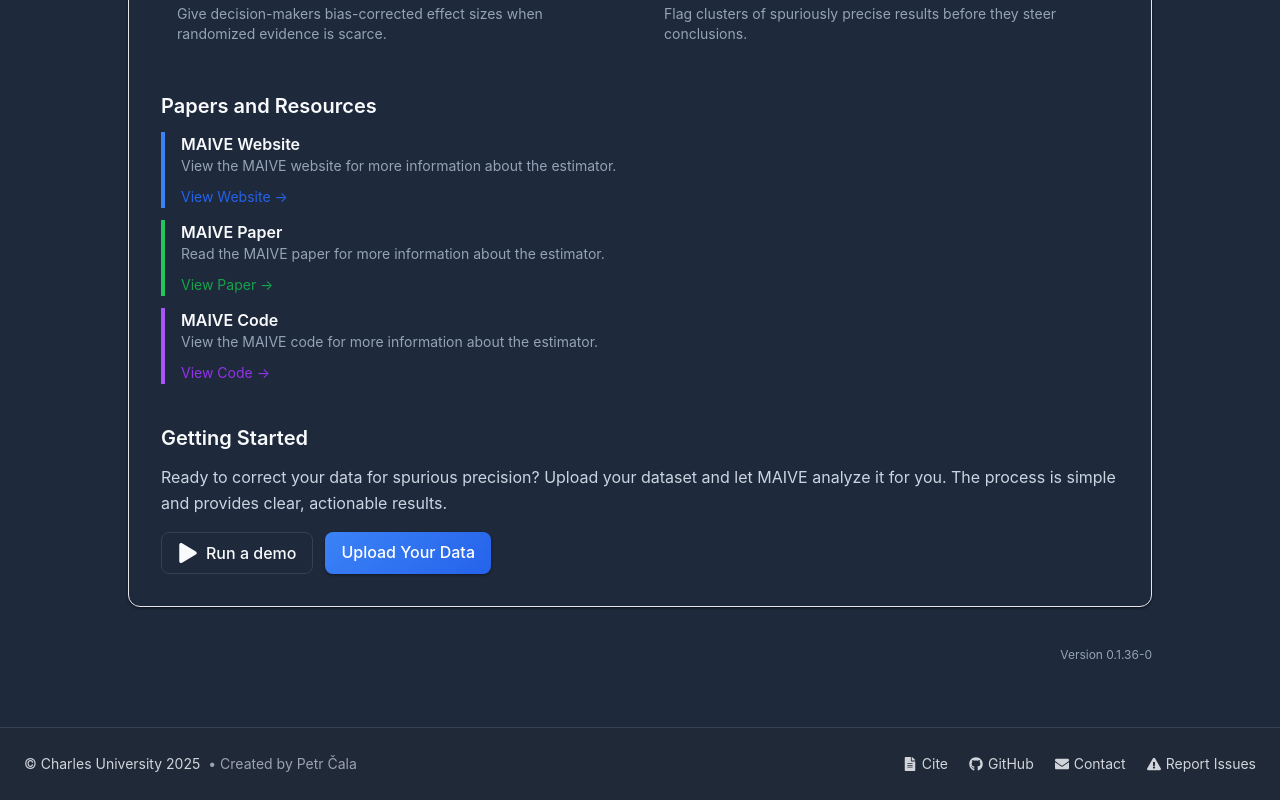
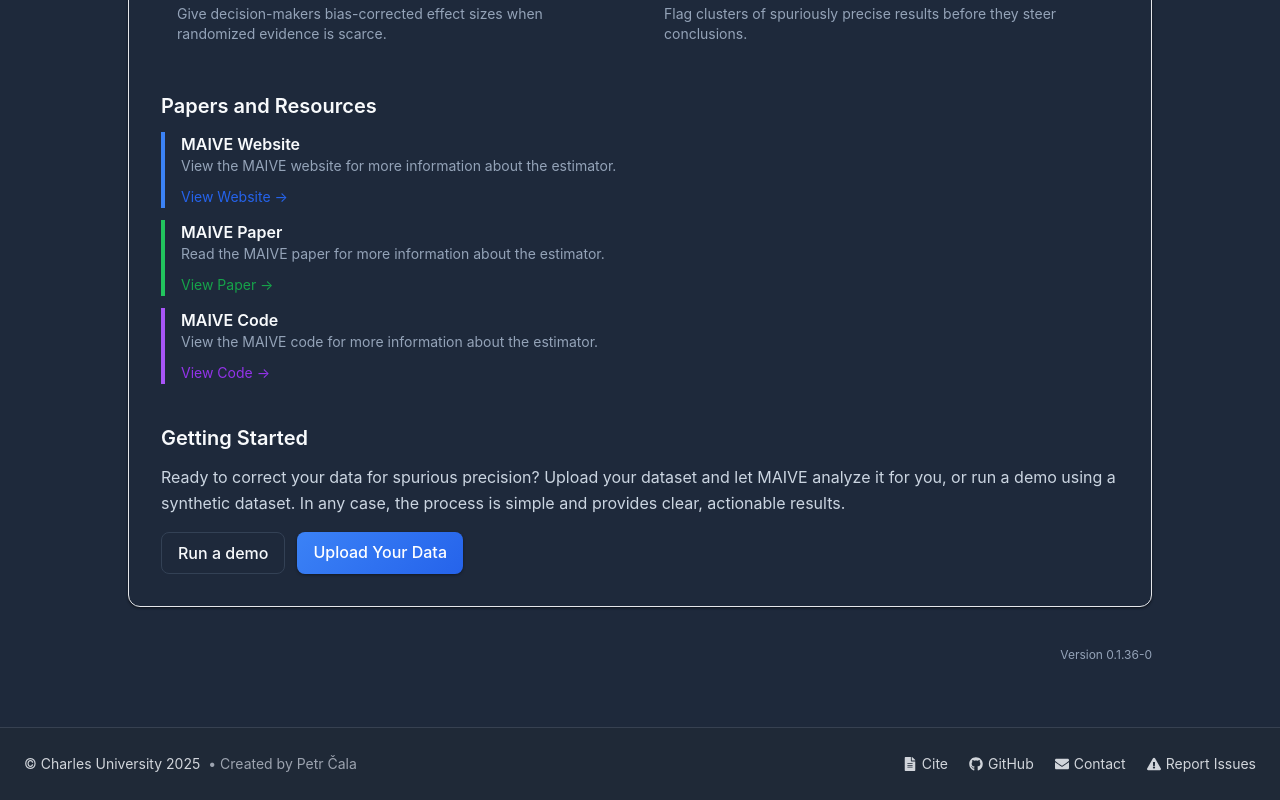
Before and after one commit to PetrCala/maive-ui, a Next.js app in the folder apps/react-ui/client/: page /about in a window 1280 px wide. Shown: the part 1384-2184 px from the top of the page. Built offline with nearby package versions, Linux system fonts and the light colour scheme.

Commit message:
chore: hide the demo button icon in some cases; minor adjustments

```diff
--- a/apps/react-ui/client/src/components/Buttons/DemoButton.tsx
+++ b/apps/react-ui/client/src/components/Buttons/DemoButton.tsx
@@ -6,11 +6,13 @@ import { FaPlay } from "react-icons/fa";
 type DemoButtonProps = {
   size?: "sm" | "md" | "lg";
   className?: string;
+  shouldShowIcon?: boolean;
 };
 
 export default function DemoButton({
   size = "md",
   className,
+  shouldShowIcon = true,
 }: DemoButtonProps) {
   const router = useRouter();
 
@@ -27,7 +29,7 @@ export default function DemoButton({
       size={size}
       className={`${className ?? ""} inline-flex gap-2`}
     >
-      <FaPlay className="icon-button" />
+      {shouldShowIcon && <FaPlay className="icon-button" />}
       Run a demo
     </ActionButton>
   );
--- a/apps/react-ui/client/src/components/MAIVEInfo/MAIVEInfoGettingStarted.tsx
+++ b/apps/react-ui/client/src/components/MAIVEInfo/MAIVEInfoGettingStarted.tsx
@@ -4,10 +4,12 @@ import TEXT from "@lib/text";
 
 type MAIVEInfoGettingStartedProps = {
   className?: string;
+  shouldShowIcon?: boolean;
 };
 
 export default function MAIVEInfoGettingStarted({
   className = "",
+  shouldShowIcon = true,
 }: MAIVEInfoGettingStartedProps) {
   return (
     <section className={className}>
@@ -18,7 +20,11 @@ export default function MAIVEInfoGettingStarted({
         {TEXT.maiveModal.gettingStarted.text}
       </p>
       <div className="flex flex-wrap gap-3">
-        <DemoButton size="md" className="w-full sm:w-auto" />
+        <DemoButton
+          size="md"
+          className="w-full sm:w-auto"
+          shouldShowIcon={shouldShowIcon}
+        />
         <ActionButton href="/upload" variant="primary" size="md">
           {TEXT.maiveModal.uploadYourData}
         </ActionButton>
--- a/apps/react-ui/client/src/lib/text/index.ts
+++ b/apps/react-ui/client/src/lib/text/index.ts
@@ -306,7 +306,7 @@ const TEXT = {
     gettingStarted: {
       title: "Getting Started",
       text: `Ready to correct your data for spurious precision? Upload your
-    dataset and let MAIVE analyze it for you. The process is simple
+    dataset and let MAIVE analyze it for you, or run a demo using a synthetic dataset. In any case, the process is simple
     and provides clear, actionable results.`,
     },
     uploadYourData: "Upload Your Data",
--- a/apps/react-ui/client/src/pages/about.tsx
+++ b/apps/react-ui/client/src/pages/about.tsx
@@ -35,7 +35,7 @@ export default function AboutPage() {
 
           <section className="surface-elevated rounded-xl border border-primary/10 p-6 sm:p-8 space-y-8">
             <MAIVEInfoContent />
-            <MAIVEInfoGettingStarted className="pt-2" />
+            <MAIVEInfoGettingStarted className="pt-2" shouldShowIcon={false} />
           </section>
 
           <div className="text-right">
--- a/apps/react-ui/client/src/pages/index.tsx
+++ b/apps/react-ui/client/src/pages/index.tsx
@@ -58,6 +58,7 @@ export default function Home() {
             <DemoButton
               size="md"
               className="w-full sm:w-auto self-center px-4 sm:px-6"
+              shouldShowIcon={true}
             />
           </div>
         </div>
```
